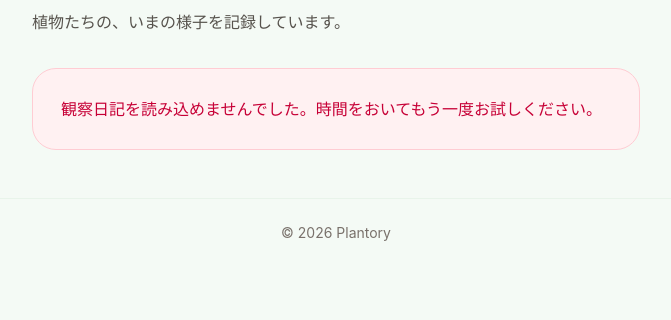
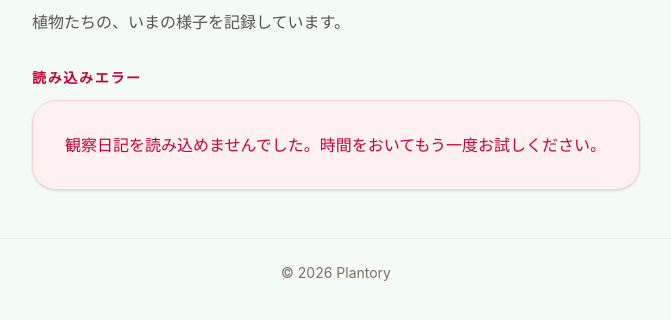
Before and after one commit to ytkg/plantory, a website: page public/index.html in a window 1280 px wide. Shown: the part 156-476 px from the top of the page, without its empty margins (304-975 px from the left). Drawn offline with Linux system fonts and the light colour scheme; no server answers.

Commit message:
fix: keep observation card styling after load

```diff
--- a/public/reports.js
+++ b/public/reports.js
@@ -11,12 +11,19 @@ function formatDate(date) {
 
 function message(text, error = false) {
   reportsElement.replaceChildren();
+  const section = document.createElement("section");
+  const heading = document.createElement("h2");
+  heading.className = error
+    ? "text-sm font-semibold tracking-[0.12em] text-rose-700"
+    : "text-sm font-semibold tracking-[0.12em] text-leaf-700";
+  heading.textContent = error ? "読み込みエラー" : "最新の観察";
   const element = document.createElement("p");
   element.className = error
-    ? "rounded-3xl border border-rose-200 bg-rose-50 p-7 text-rose-700"
-    : "rounded-3xl border border-dashed border-leaf-100 bg-white/70 p-7 text-center text-stone-500";
+    ? "mt-3 rounded-3xl border border-rose-200 bg-rose-50 p-7 text-rose-700 shadow-sm sm:p-8"
+    : "mt-3 rounded-3xl border border-leaf-100 bg-white p-7 text-center text-stone-500 shadow-sm sm:p-8";
   element.textContent = text;
-  reportsElement.append(element);
+  section.append(heading, element);
+  reportsElement.append(section);
 }
 
 function showReports(reports) {
```
Also changed, not shown: public/styles.css.
